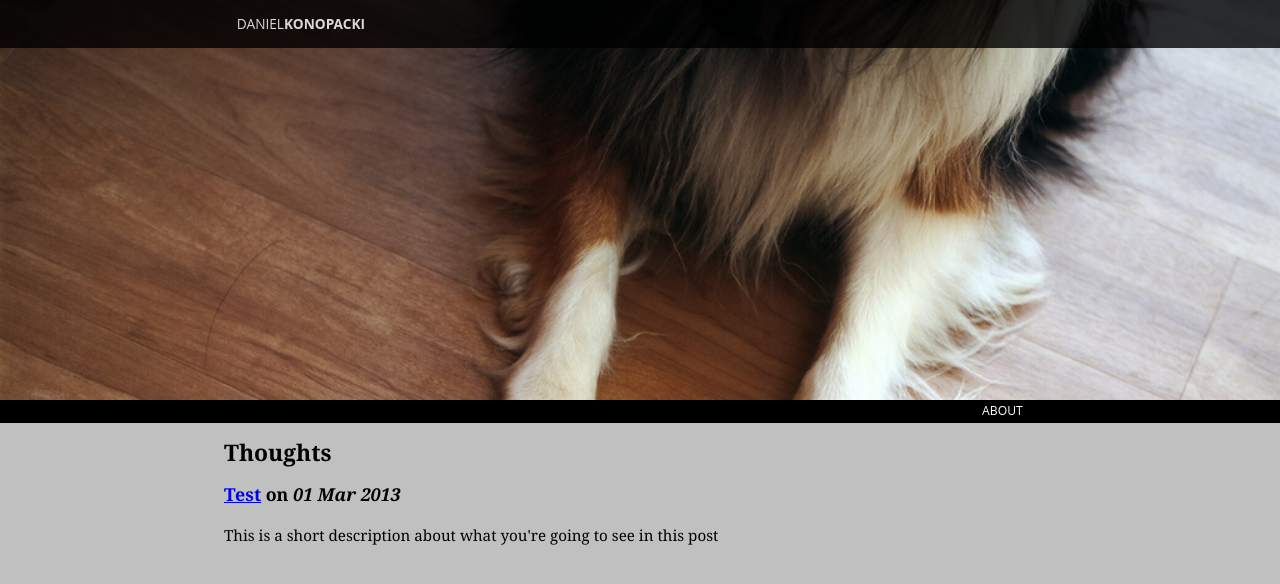
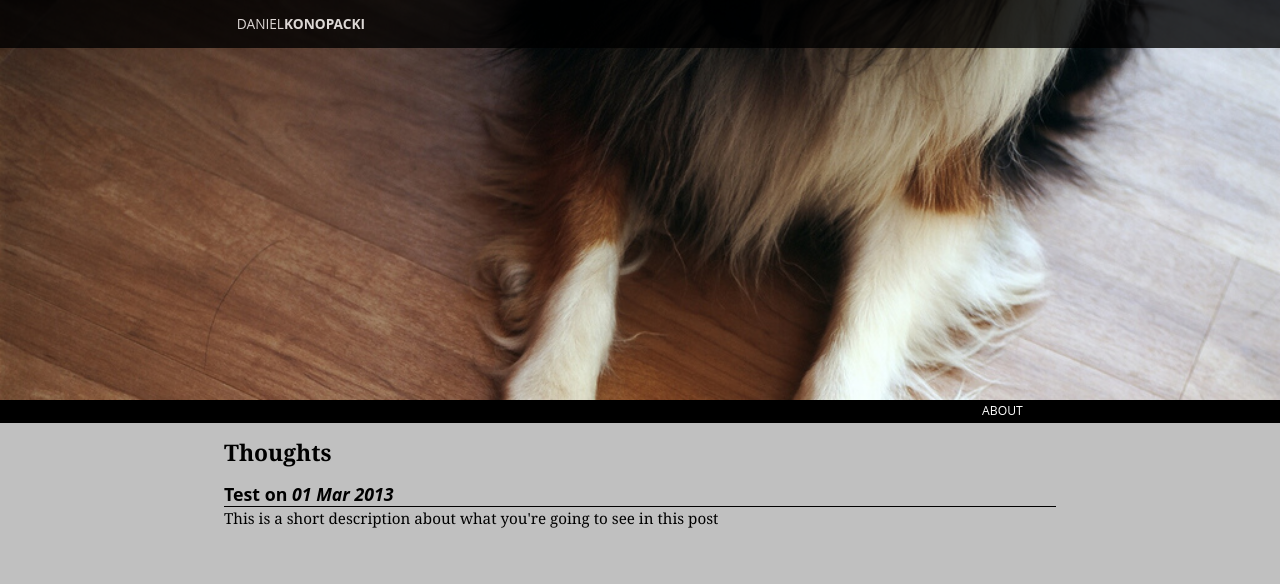
Before and after one commit to danielkonopacki/danielkonopacki.github.com, a Jekyll site: the page built from index.html, in a window 1280 px wide. Shown: the top 584 px of the page. Built offline with Jekyll 4.4.1, drawn with Linux system fonts in a browser that asks for light colours; Markdown is read by kramdown in place of the engine named in the settings.

Commit message:
CSS updates

```diff
--- a/css/typography.css
+++ b/css/typography.css
@@ -2,6 +2,15 @@ body {
   font-family: Georgia, "Times New Roman", Verdana;
   line-height: 150%;
   font-size: 95%;
+}
+
+a {
+  text-decoration: none;
+  color: black;
+}
+
+a:hover {
+  color: gray;
 }
 
 #site-title,
@@ -33,3 +42,9 @@ body {
 #site-title strong {
   font-weight: bold;
 }
+
+.post-blurb h3 {
+  font-family: "Open Sans", Helvetica;
+  margin-bottom: 0;
+  border-bottom: 1px solid black;
+}
```
Also changed, not shown: 1 other file.
